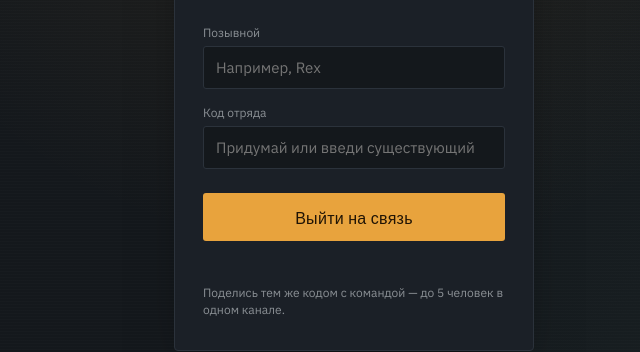
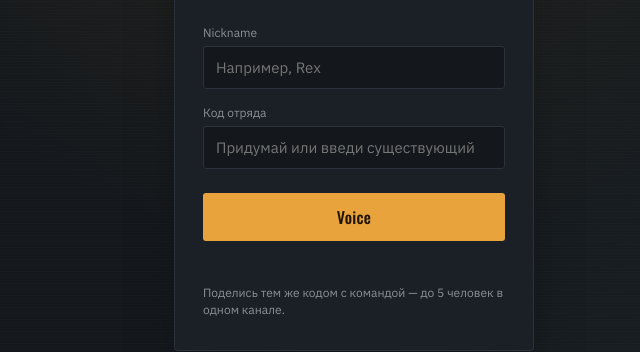
Before and after one commit to qwoxic/squad, a website: page public/index.html in a window 1280 px wide. Shown: the part 300-652 px from the top of the page, 286-926 px from the left. Drawn offline with nearby package versions, Linux system fonts and the light colour scheme; no server answers.

Commit message:
Update index.html

```diff
--- a/public/index.html
+++ b/public/index.html
@@ -21,7 +21,7 @@
     <p class="tagline">Голосовой канал на пятерых. Без сервера, без денег, без Дискорда.</p>
 
     <label class="field">
-      <span>Позывной</span>
+      <span>Nickname</span>
       <input id="input-callsign" type="text" maxlength="16" placeholder="Например, Rex" autocomplete="off" />
     </label>
 
@@ -30,7 +30,7 @@
       <input id="input-room" type="text" maxlength="12" placeholder="Придумай или введи существующий" autocomplete="off" />
     </label>
 
-    <button id="btn-join" class="btn-primary">Выйти на связь</button>
+    <button id="btn-join" class="btn-primary">Voice</button>
     <p id="join-error" class="error"></p>
     <p class="hint">Поделись тем же кодом с командой — до 5 человек в одном канале.</p>
   </div>
```
